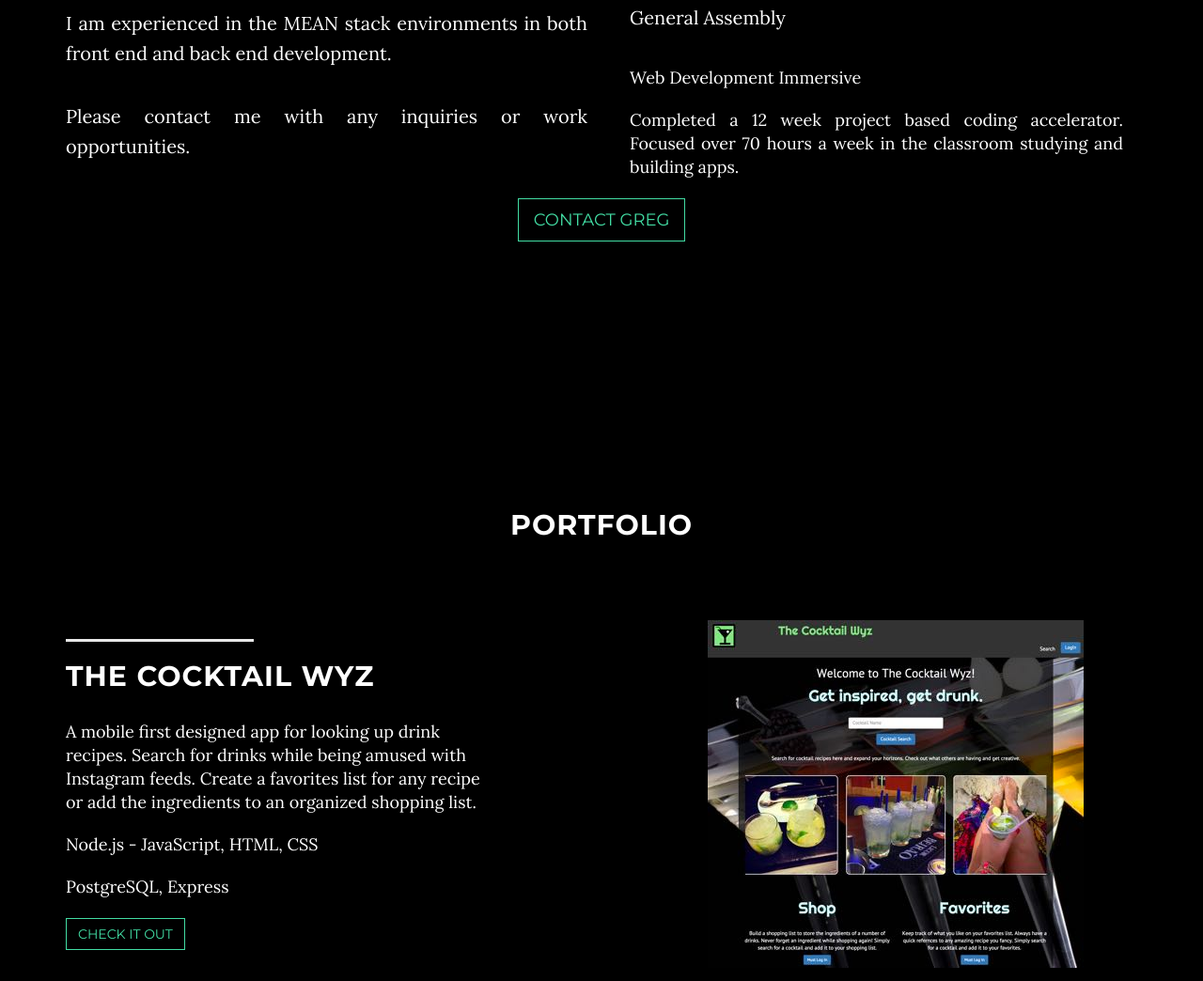
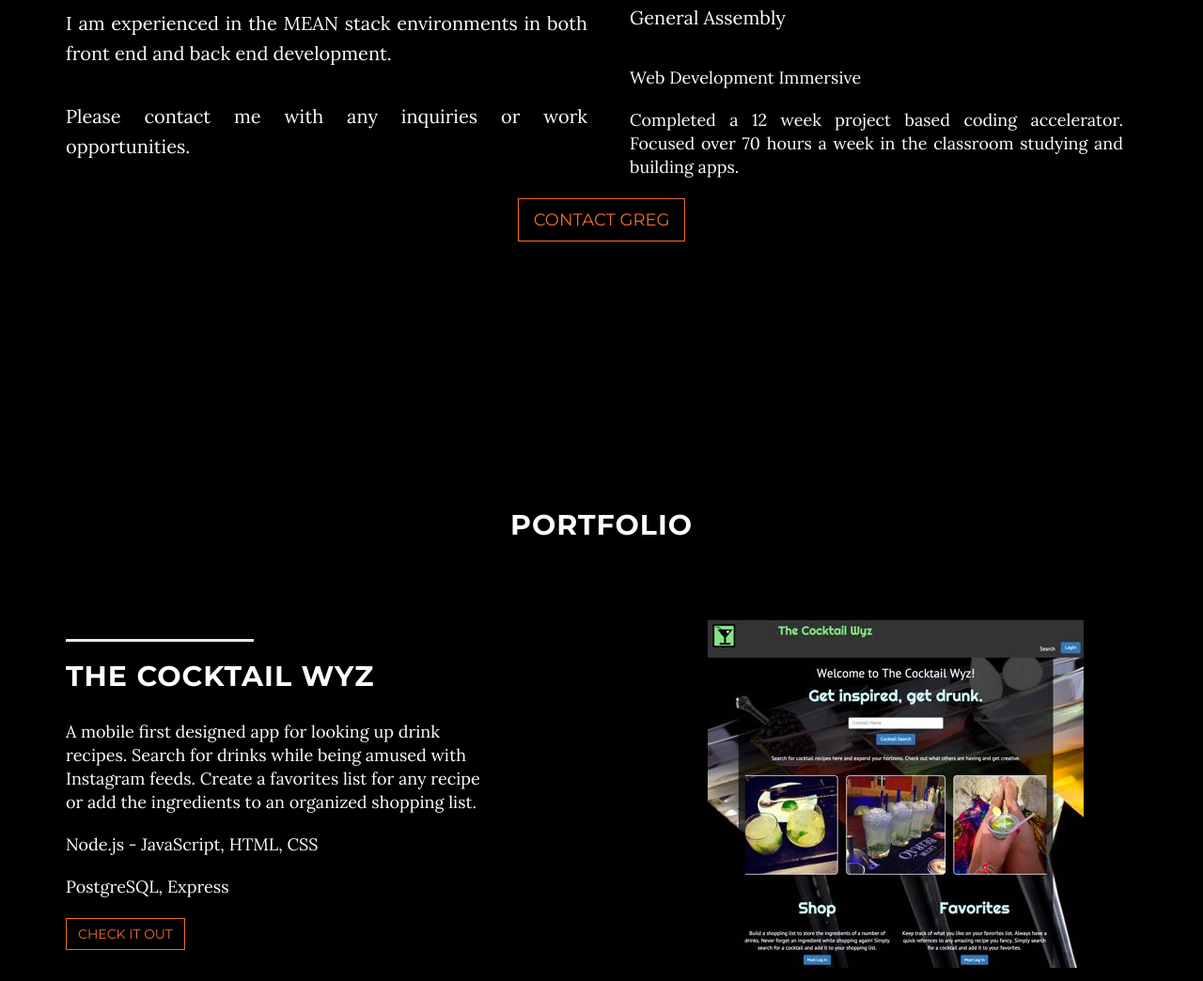
Before and after one commit to gregorywyz/Portfolio, a plain HTML site: page index.html in a window 1280 px wide. Shown: the part 1653-2697 px from the top of the page at 94% size. Drawn offline with Linux system fonts and the light colour scheme.

Commit message:
changed accent color to orange

```diff
--- a/css/style.css
+++ b/css/style.css
@@ -40,3 +40,27 @@ li {
 .portfolio-btn {
   margin-bottom: 30px;
 }
+
+
+/* Accent Colors
+***************************************************************************/
+
+a {
+  color: #F06E28;
+}
+
+a:hover,
+a:focus {
+  color: #a84d1c;
+}
+
+.btn-default {
+    border: 1px solid #F06E28;
+    color: #F06E28;
+}
+
+.btn-default:hover,
+.btn-default:focus {
+    border: 1px solid #F06E28;
+    background-color: #F06E28;
+}
```
